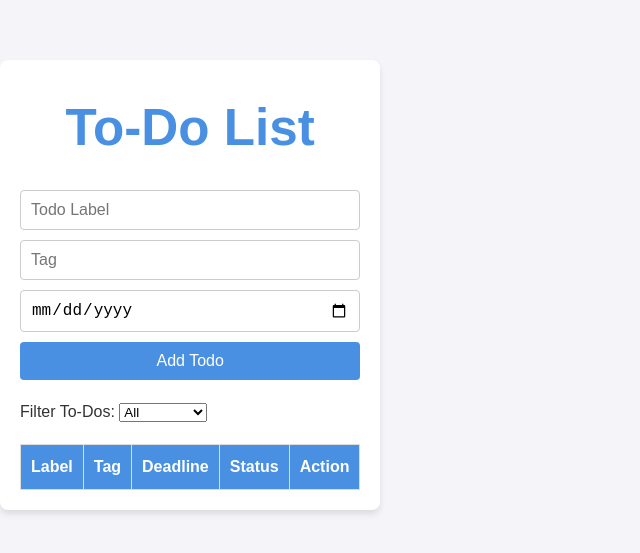
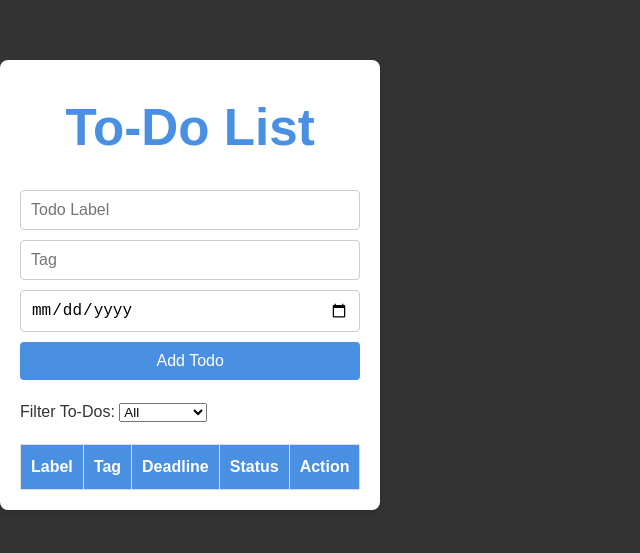
Before and after one commit to LucasBroda/CoursReact, a React (Vite) app in the folder front/: page / in a window 1280 px wide. Shown: the part 115-668 px from the top of the page, without its empty margins (0-640 px from the left). Built offline with nearby package versions, Linux system fonts and the light colour scheme.

Commit message:
style(App.css): changed color background

```diff
--- a/front/src/App.css
+++ b/front/src/App.css
@@ -1,9 +1,7 @@
 /* Global styles */
 body {
   font-family: Arial, sans-serif;
-  margin: 0;
-  padding: 0;
-  background-color: #f4f4f9;
+  background-color: #333;
   color: #333;
 }
 
```
